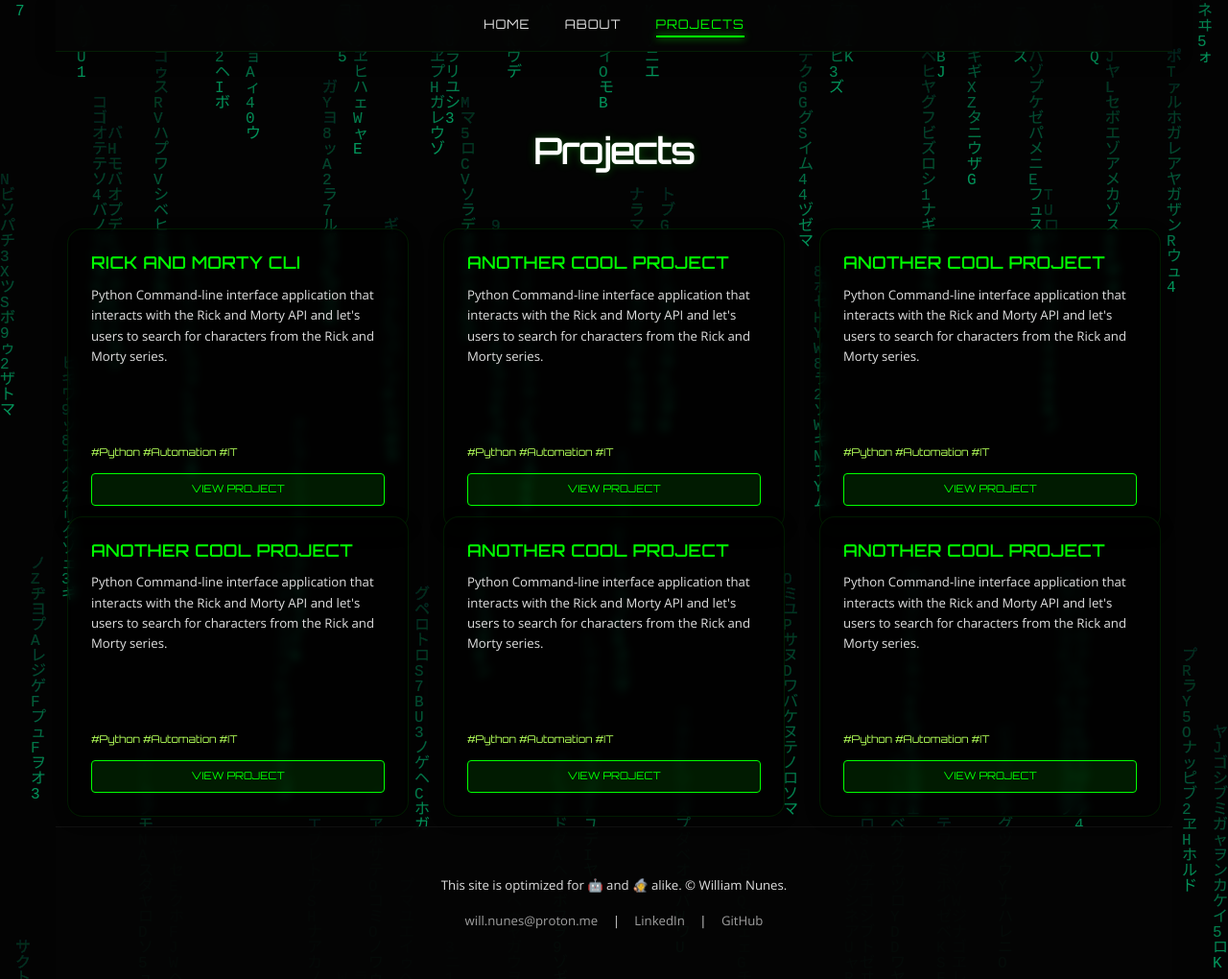
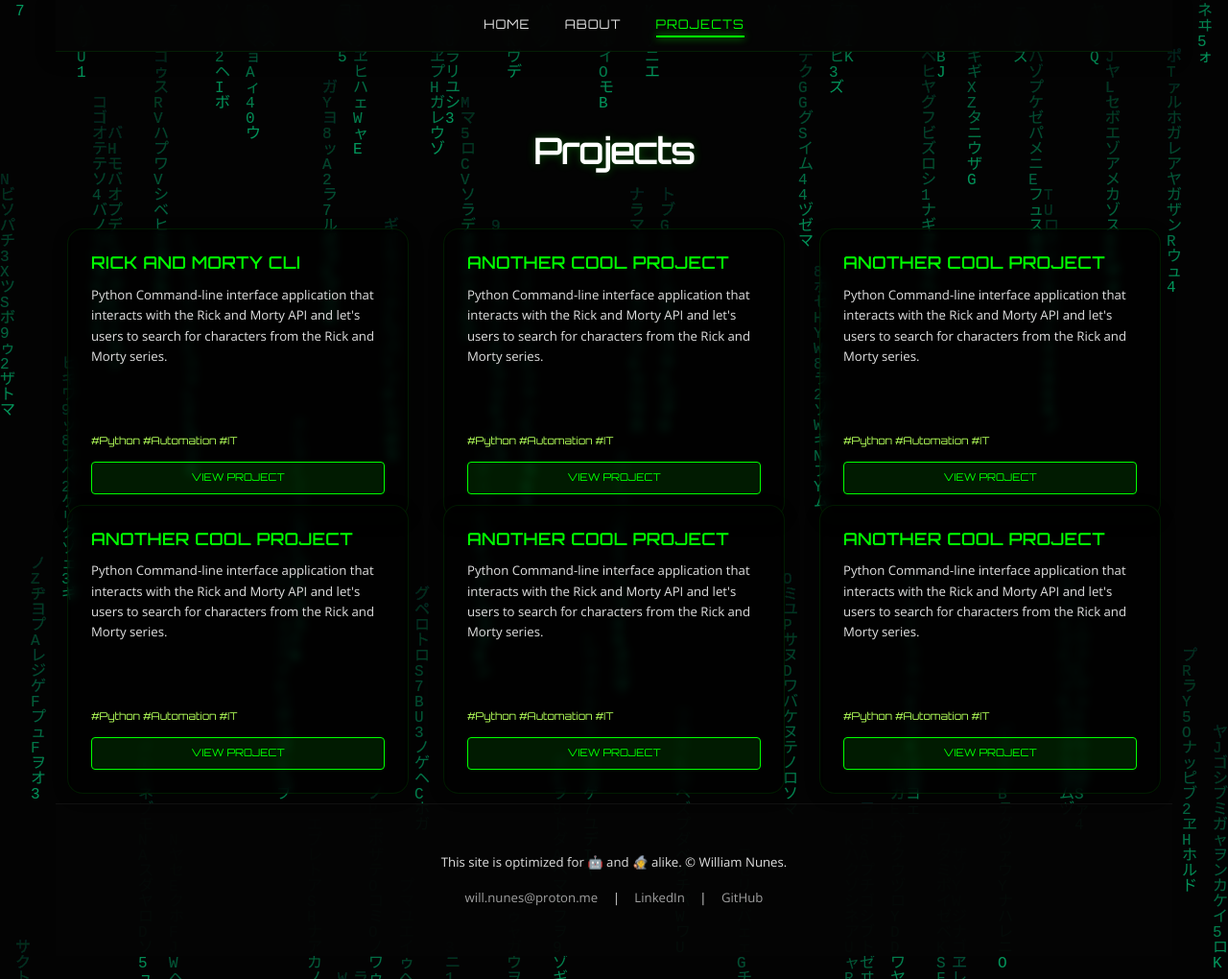
Before and after one commit to th30ne-W/th30ne-W.github.io, a Jekyll site: the page built from projects.md, in a window 1280 px wide and 1020 px high. Shown: the whole window at 96% size. Built offline with Jekyll 4.4.1, drawn with Linux system fonts in a browser that asks for light colours.

Commit message:
Fix project bubble overlap

```diff
--- a/assets/css/main.css
+++ b/assets/css/main.css
@@ -198,6 +198,9 @@ nav a.active::after {
   display: grid;
   grid-template-columns: repeat(auto-fit, minmax(300px, 1fr));
   /* Back to 300px min */
+  grid-auto-rows: auto;
+  align-items: start;
+  /* Let each card define its own height to prevent overlap */
   gap: 3rem;
   /* Increased gap for better separation */
   padding: 1rem;
@@ -209,7 +212,6 @@ nav a.active::after {
   border-radius: 16px;
   /* More rounded for bubble effect */
   padding: 2rem;
-  margin-bottom: 1rem;
   display: flex;
   flex-direction: column;
   height: 100%;
--- a/assets/css/main.scss
+++ b/assets/css/main.scss
@@ -200,6 +200,9 @@ nav a.active::after {
   display: grid;
   grid-template-columns: repeat(auto-fit, minmax(300px, 1fr));
   /* Back to 300px min */
+  grid-auto-rows: auto;
+  align-items: start;
+  /* Let each card define its own height to prevent overlap */
   gap: 3rem;
   /* Increased gap for better separation */
   padding: 1rem;
@@ -211,7 +214,6 @@ nav a.active::after {
   border-radius: 16px;
   /* More rounded for bubble effect */
   padding: 2rem;
-  margin-bottom: 1rem;
   display: flex;
   flex-direction: column;
   height: 100%;
```
